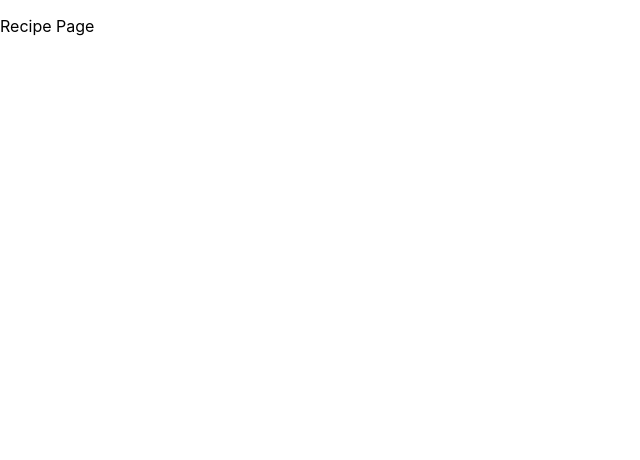
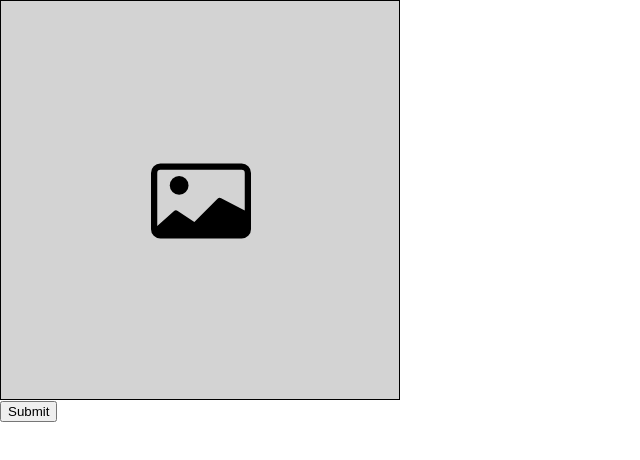
Before and after one commit to EscaDev1/prototype1, a React (Create React App) app: page / in a window 1280 px wide. Shown: the top 460 px of the page, without its empty margins (0-640 px from the left). Built offline with nearby package versions, Linux system fonts and the light colour scheme.

Commit message:
Image upload component created

```diff
--- a/package.json
+++ b/package.json
@@ -6,11 +6,14 @@
     "@testing-library/jest-dom": "^5.11.4",
     "@testing-library/react": "^11.1.0",
     "@testing-library/user-event": "^12.1.10",
+    "formik": "^2.2.9",
     "react": "^17.0.2",
     "react-dom": "^17.0.2",
     "react-router-dom": "^5.2.0",
     "react-scripts": "4.0.3",
-    "web-vitals": "^1.0.1"
+    "styled-components": "^5.3.1",
+    "web-vitals": "^1.0.1",
+    "yup": "^0.32.9"
   },
   "scripts": {
     "start": "react-scripts start",
--- a/src/js/App.js
+++ b/src/js/App.js
@@ -4,7 +4,7 @@ import {
   BrowserRouter as Router,
   Switch,
   Route,
-  Link
+
 } from "react-router-dom";
 import Recipes from './pages/Recipes.js'
 
--- /dev/null
+++ b/src/js/components/RecipesComponents/ImageForm.js
@@ -0,0 +1,77 @@
+import React from "react";
+import styled, {css} from "styled-components";
+
+const ImageInput = styled.div`
+    height: ${props => props.size};
+    width: ${props => props.size};
+    background-color: ${props => props.color};
+    box-sizing:border-box;
+    border: solid 1px black;
+
+`;
+const Holder = styled.div`
+    height: ${props => props.size};
+    width: ${props => props.size};
+    box-sizing:border-box;
+    padding-left:${props=>props.padding};
+    padding-top:${props=>props.padding};
+    ${props => props.extra && css`
+
+    background-color: lightgray;
+  `}
+`;
+const FileInput = styled.input`
+    display:none;
+`;
+const Thumbnail = styled.img`
+    height: ${props => props.size};
+    width: ${props => props.size};
+    object-fit: cover;
+`;
+
+const toBase64 = file => new Promise((resolve, reject) => {
+    const reader = new FileReader();
+    reader.readAsDataURL(file);
+    reader.onload = () => resolve(reader.result);
+    reader.onerror = error => reject(error);
+});
+
+const Image = ({ data, size}) => <Thumbnail size={(size-2)+"px"} alt="Recipe thumbnail" src={data} />
+
+let FileField = ({name,value,setFieldValue, size})=> {
+    const [current, setCurrent] = React.useState(value);
+    React.useEffect(()=>{
+        name && setFieldValue && setFieldValue(name,current);
+    }, [name, current, setFieldValue]);
+
+
+    return (
+        <label>
+            <ImageInput
+            size={size+"px"}
+            color="lightgray">
+                <FileInput
+                type="file"
+                onChange={value=>{toBase64(value.currentTarget.files[0]).then(v=>setCurrent(v))}}
+                />
+                    <Holder  size={size/4+"px"} padding={current?"0px":(size*(3/8))+"px"}>
+                    {current? <Image size={size} data={current}/>:
+
+                    <svg xmlns="http://www.w3.org/2000/svg" width={size/4} height={size/4} fill="black" viewBox="0 0 16 16">
+                    <path d="M6.002 5.5a1.5 1.5 0 1 1-3 0 1.5 1.5 0 0 1 3 0z"/>
+                    < path d="M1.5 2A1.5 1.5 0 0 0 0 3.5v9A1.5 1.5 0 0 0 1.5 14h13a1.5 1.5 0 0 0 1.5-1.5v-9A1.5 1.5 0 0 0 14.5 2h-13zm13 1a.5.5 0 0 1 .5.5v6l-3.775-1.947a.5.5 0 0 0-.577.093l-3.71 3.71-2.66-1.772a.5.5 0 0 0-.63.062L1.002 12v.54A.505.505 0 0 1 1 12.5v-9a.5.5 0 0 1 .5-.5h13z"/>
+                    </svg>
+                    }
+                    </Holder>
+            </ImageInput>
+        </label>
+    );
+}
+
+const withField = Component => ({ field, form, ...props }) => (
+    <Component {...field} {...form} {...props} />
+  );
+
+  FileField = withField(FileField);
+
+  export {FileField};
--- a/src/js/components/RecipesComponents/RecipeForm.js
+++ b/src/js/components/RecipesComponents/RecipeForm.js
@@ -1,16 +1,39 @@
 import {Formik, Form, Field} from "formik";
 import * as Yup from "yup";
 import React from "react";
+import {FileField} from "./ImageForm.js"
 
 const initialValues ={
-    recipeTitle:"",
-    description:"",
-    recipeTime:"",
-    timeUnit:"hours",
     image:"",
-    items:""
+
 }
 
 const nameSchema = Yup.object().shape({
-    recipeTitle: Yup.string().required("Required")
+    image: Yup.string().required("Required"),
   });
+
+
+ const handleSubmit = values => {
+     console.log(values);
+ };
+
+ const RecipeForm = ({errors,touched, handleSubmit}) => (
+    <Form>
+        <Field name="image" size="400" component={FileField}/>
+        {errors.image && touched.image ? (
+            <div>{errors.image}</div>
+        ):null}
+        <input type="submit" value="Submit" onSubmit={handleSubmit} />
+    </Form>
+ );
+
+ export const FormikRecipeForm = () => (
+    <div>
+        <Formik
+            initialValues={initialValues}
+            validationSchema ={nameSchema}
+            onSubmit={handleSubmit}
+            children={RecipeForm}
+        />
+    </div>
+ )
--- a/src/js/pages/Recipes.js
+++ b/src/js/pages/Recipes.js
@@ -1,6 +1,7 @@
+import {FormikRecipeForm} from "../components/RecipesComponents/RecipeForm.js"
 
 export default function Recipes(){
     return(
-        <p>Recipe Page</p>
+        <FormikRecipeForm/>
     )
 }
```
Also changed, not shown: 2 other files (tests, documents, lock files or other folders).
